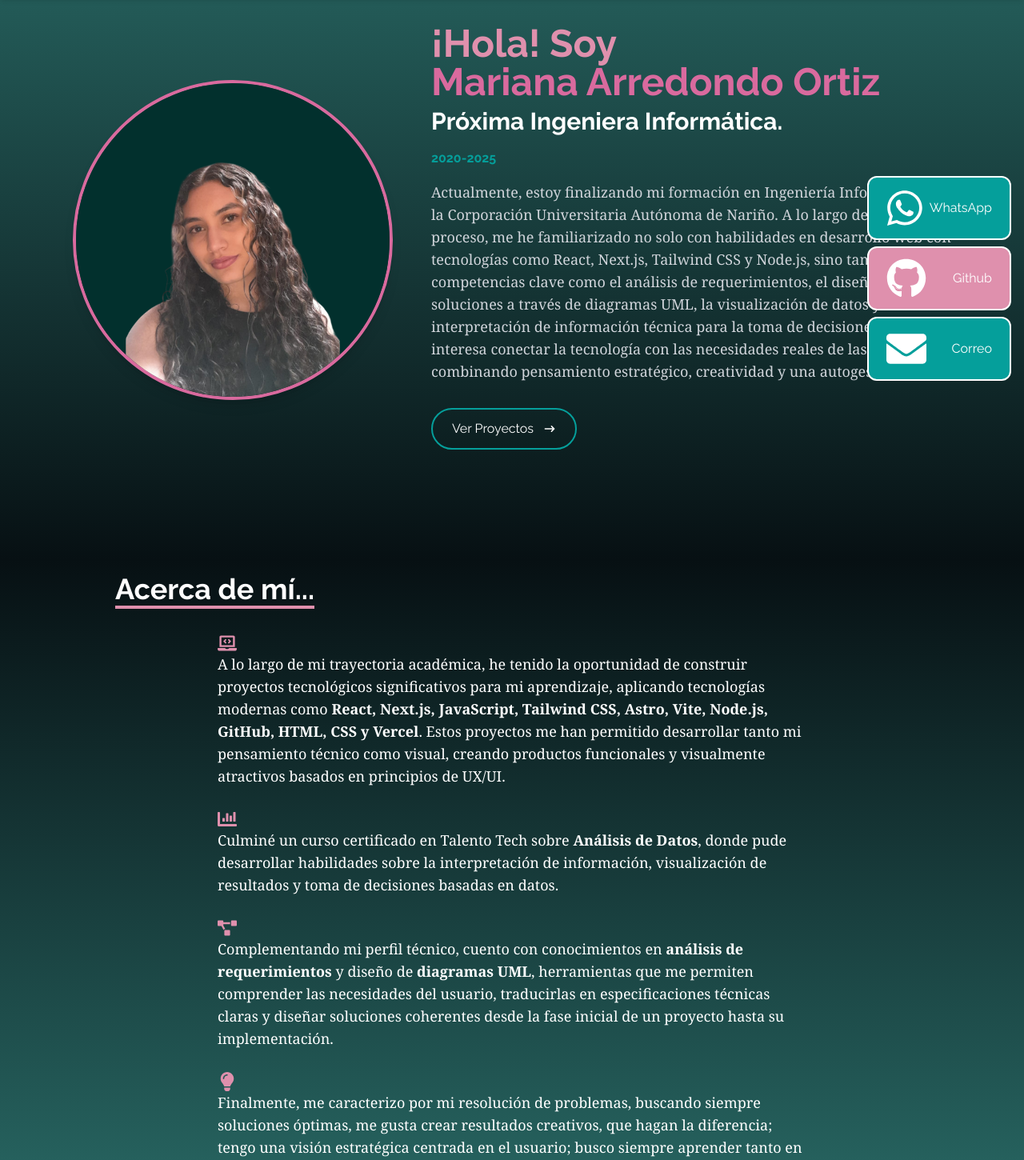
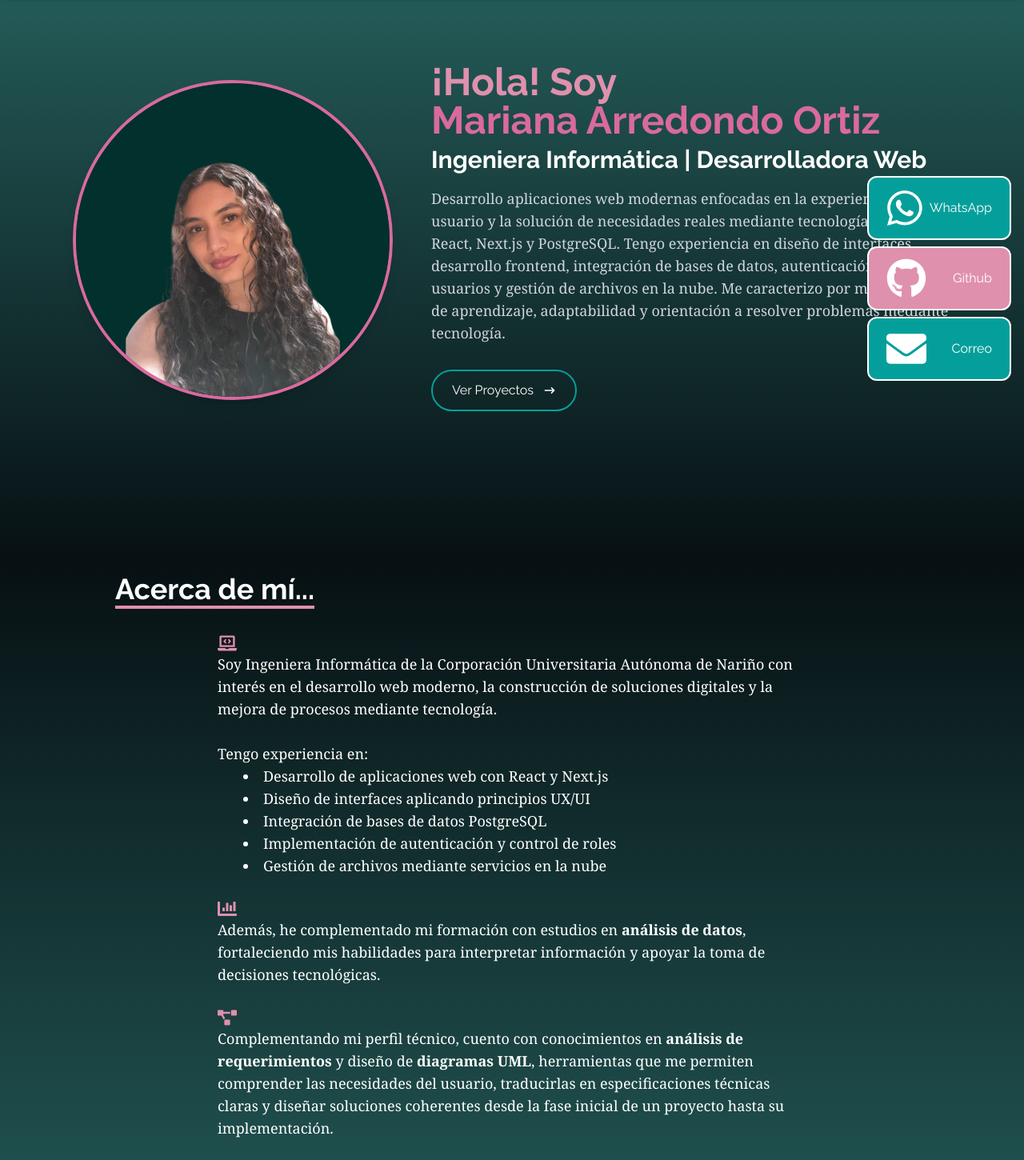
Before and after one commit to marianaaa05/Portafolio-Mariana, a React (Vite) app: page / in a window 1280 px wide. Shown: the part 100-1550 px from the top of the page at 80% size. Built offline with nearby package versions, Linux system fonts and the light colour scheme.

Commit message:
Actualización información personal 1

```diff
--- a/src/components/About.jsx
+++ b/src/components/About.jsx
@@ -1,12 +1,17 @@
 import React from "react";
-import { FaLaptopCode, FaChartBar, FaProjectDiagram, FaLightbulb } from 'react-icons/fa';
+import {
+  FaLaptopCode,
+  FaChartBar,
+  FaProjectDiagram,
+  FaLightbulb,
+} from "react-icons/fa";
 
 const About = () => {
   return (
-    //
-    // <div name="about" className="flex flex-col w-full bg-[#059F9B] sm:grid-cols-2 md:grid-cols-2 lg:grid-cols-2px">
-    //   <div className="max-w-[1500px] w-full grid sm:grid-cols-2 gap-20 px-40">
-    <div name="about" className="w-full text-slate-900 bg-gradient-to-b from-[#071013] to-[#276561]">
+    <div
+      name="about"
+      className="w-full text-slate-900 bg-gradient-to-b from-[#071013] to-[#276561]"
+    >
       <div className="max-w-screen-lg mx-auto p-4 flex flex-col justify-center w-full h-full">
         <div className="sm:text-left pb-8">
           <p className="text-4xl text-white font-bold inline border-b-4 border-[#DF90AD]">
@@ -14,38 +19,57 @@ const About = () => {
           </p>
         </div>
         <div className="flex flex-col justify-center max-w-3xl mx-auto px-4 text-white">
-
           <p className="font-serif sm:text-lg leading-relaxed mb-6">
             <FaLaptopCode className="text-[#DF90AD] text-2xl mt-1" />
-            A lo largo de mi trayectoria académica, he tenido la oportunidad de construir proyectos tecnológicos significativos para mi aprendizaje,
-            aplicando tecnologías modernas como <span className="font-semibold">React, Next.js, JavaScript, Tailwind CSS, Astro, Vite, Node.js, GitHub, HTML, CSS y Vercel</span>.
-            Estos proyectos me han permitido desarrollar tanto mi pensamiento técnico como visual, creando productos funcionales
-            y visualmente atractivos basados en principios de UX/UI.
+            Soy Ingeniera Informática de la Corporación Universitaria Autónoma
+            de Nariño con interés en el desarrollo web moderno, la construcción
+            de soluciones digitales y la mejora de procesos mediante tecnología.
+            <br />
+            <br />
+            Tengo experiencia en:
+            <ul className="list-disc list-inside ml-4">
+              <li>Desarrollo de aplicaciones web con React y Next.js</li>
+              <li>Diseño de interfaces aplicando principios UX/UI</li>
+              <li>Integración de bases de datos PostgreSQL</li>
+              <li>Implementación de autenticación y control de roles</li>
+              <li>Gestión de archivos mediante servicios en la nube</li>
+            </ul>
           </p>
 
           <p className="font-serif sm:text-lg leading-relaxed mb-6">
             <FaChartBar className="text-[#DF90AD] text-2xl mt-1" />
-            Culminé un curso certificado en Talento Tech sobre <span className="font-semibold">Análisis de Datos</span>,
-            donde pude desarrollar habilidades sobre la interpretación de información, visualización de resultados y toma de decisiones basadas en datos.
+            Además, he complementado mi formación con estudios en{" "}
+            <span className="font-semibold">análisis de datos</span>,
+            fortaleciendo mis habilidades para interpretar información y apoyar
+            la toma de decisiones tecnológicas.
           </p>
 
           <p className="font-serif sm:text-lg leading-relaxed mb-6">
             <FaProjectDiagram className="text-[#DF90AD] text-2xl mt-1" />
-            Complementando mi perfil técnico, cuento con conocimientos en  <span className="font-semibold">análisis de requerimientos</span> y diseño de <span className="font-semibold">diagramas UML</span>,
-            herramientas que me permiten comprender las necesidades del usuario, traducirlas en
-            especificaciones técnicas claras y diseñar soluciones coherentes desde la fase inicial de un proyecto hasta su implementación.
+            Complementando mi perfil técnico, cuento con conocimientos en{" "}
+            <span className="font-semibold">análisis de requerimientos</span> y
+            diseño de <span className="font-semibold">diagramas UML</span>,
+            herramientas que me permiten comprender las necesidades del usuario,
+            traducirlas en especificaciones técnicas claras y diseñar soluciones
+            coherentes desde la fase inicial de un proyecto hasta su
+            implementación.
           </p>
 
           <p className="font-serif sm:text-lg leading-relaxed">
             <FaLightbulb className="text-[#DF90AD] text-2xl mt-1" />
-            Finalmente, me caracterizo por mi resolución de problemas, buscando siempre soluciones óptimas, me gusta crear
-            resultados creativos, que hagan la diferencia; tengo una visión estratégica centrada en el usuario; busco siempre
-            aprender tanto en el área educativa como en el campo laboral.
+            Finalmente, me caracterizo por mi resolución de problemas, buscando
+            siempre soluciones óptimas, me gusta crear resultados creativos, que
+            hagan la diferencia; tengo una visión estratégica centrada en el
+            usuario; busco siempre aprender tanto en el área educativa como en
+            el campo laboral.
+          </p>
+
+          <p className="font-serif sm:text-lg leading-relaxed mt-6">
+            <span className="font-semibold">Busco oportunidades donde pueda aplicar mis conocimientos, adquirir experiencia profesional y seguir creciendo en el campo de la informática y la tecnología.</span>
           </p>
         </div>
       </div>
     </div>
-
   );
 };
 
--- a/src/components/Home.jsx
+++ b/src/components/Home.jsx
@@ -16,7 +16,6 @@
 //           className="w-[300px] md:w-[400px] lg:w-[400px] h-auto rounded-full border-4 border-[#D96A9E] hover:border-[#059F9B] transition duration-300"
 //         />
 //       </div>
-
 
 //       <div className="max-w-[1000px] mr-20 ml-auto flex flex-col justify-center h-full lg:-mt-40">
 //         <p className="text-stone-90 sm:text-5xl font-bold text-4xl text-[#DF90AD]">Hola!..,</p>
@@ -42,26 +41,24 @@
 //           </Link>
 //         </div>
 
-
 //       </div>
 //     </div>
 //   );
 // };
 
-
 // export default Home;
 
-
-
-
-import React from "react"
-import { HiArrowNarrowRight } from "react-icons/hi"
-import { Link } from "react-scroll"
-import foto from "../assets/proyectos/foto.png"
+import React from "react";
+import { HiArrowNarrowRight } from "react-icons/hi";
+import { Link } from "react-scroll";
+import foto from "../assets/proyectos/foto.png";
 
 const Home = () => {
   return (
-    <div name="home" className="w-full min-h-screen bg-gradient-to-b from-[#276561] to-[#071013] text-white flex flex-col items-center justify-center px-4 py-16 lg:py-0 lg:flex-row lg:px-20">
+    <div
+      name="home"
+      className="w-full min-h-screen bg-gradient-to-b from-[#276561] to-[#071013] text-white flex flex-col items-center justify-center px-4 py-16 lg:py-0 lg:flex-row lg:px-20"
+    >
       <div className="w-full max-w-[300px] sm:max-w-[400px] flex flex-col justify-center items-center lg:mr-12 mb-8 lg:mb-0">
         <img
           src={foto}
@@ -79,16 +76,17 @@ const Home = () => {
           <span className="text-[#D96A9E]">Mariana Arredondo Ortiz</span>
         </h1>
         <h2 className="text-xl sm:text-2xl md:text-3xl font-bold mb-4">
-          Próxima Ingeniera Informática.
+          Ingeniera Informática | Desarrolladora Web
         </h2>
-        <p className="text-[#059F9B] font-bold mb-4">2020-2025</p>
+        {/* <p className="text-[#059F9B] font-bold mb-4">2020-2026</p> */}
         <p className="text-base sm:text-lg font-serif text-gray-300 mb-6 leading-relaxed">
-          Actualmente, estoy finalizando mi formación en Ingeniería Informática en la Corporación Universitaria Autónoma de Nariño.
-          A lo largo de este proceso, me he familiarizado no solo con habilidades en desarrollo web con tecnologías como React, Next.js,
-          Tailwind CSS y Node.js, sino también competencias clave como el análisis de requerimientos, el diseño de soluciones a través
-          de diagramas UML, la visualización de datos y la interpretación de información técnica para la toma de decisiones.
-          Me interesa conectar la tecnología con las necesidades reales de las personas, combinando pensamiento estratégico, creatividad y
-          una autogestión.
+          Desarrollo aplicaciones web modernas enfocadas en la experiencia del
+          usuario y la solución de necesidades reales mediante tecnologías como
+          React, Next.js y PostgreSQL. Tengo experiencia en diseño de
+          interfaces, desarrollo frontend, integración de bases de datos,
+          autenticación de usuarios y gestión de archivos en la nube. Me
+          caracterizo por mi capacidad de aprendizaje, adaptabilidad y
+          orientación a resolver problemas mediante tecnología.
         </p>
         <div className="flex justify-center lg:justify-start">
           <Link to="works" smooth={true} duration={500}>
@@ -102,7 +100,7 @@ const Home = () => {
         </div>
       </div>
     </div>
-  )
-}
+  );
+};
 
-export default Home
+export default Home;
```
Also changed, not shown: src/components/Works.jsx (+34 -23 lines), src/assets/proyectos/perfumeria.png (added).
